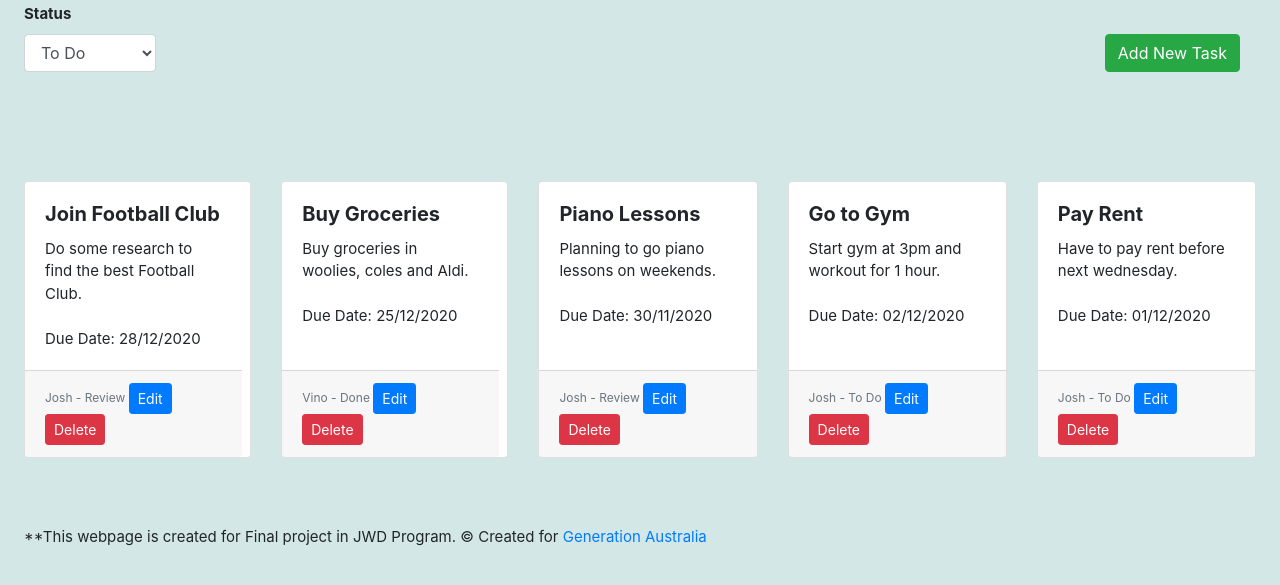
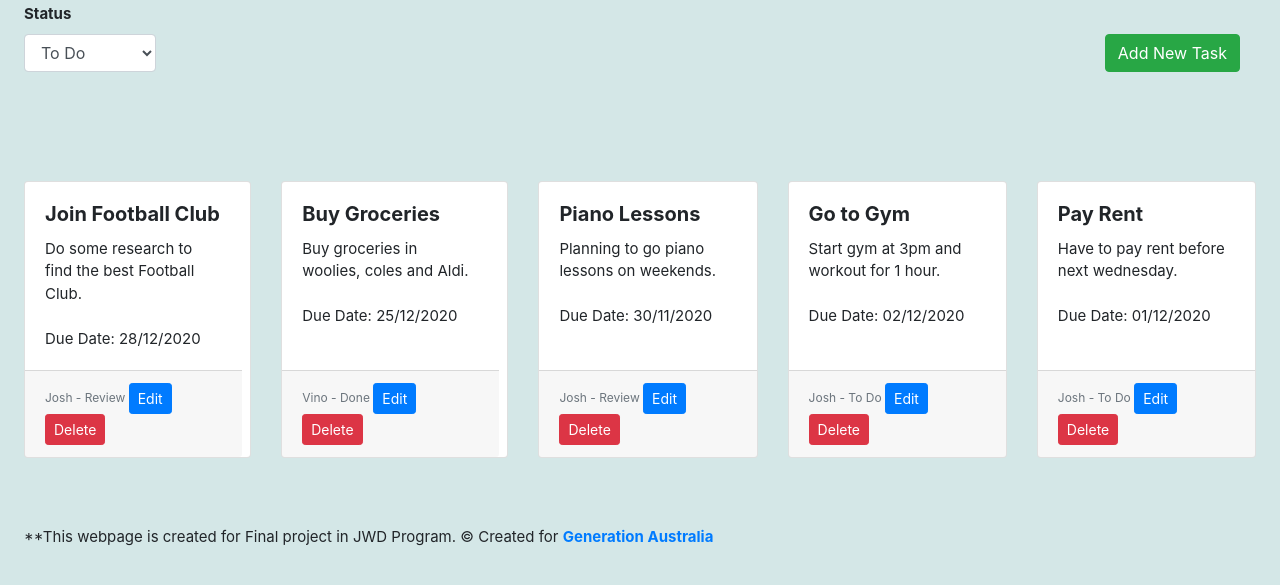
Before and after one commit to Vinoworkspace/finalproject2, a plain HTML site: page index.html in a window 1280 px wide. Shown: the part 83-668 px from the top of the page. Drawn offline with nearby package versions, Linux system fonts and the light colour scheme.

Commit message:
Edit footer text

```diff
--- a/index.html
+++ b/index.html
@@ -385,7 +385,7 @@
         **This webpage is created for Final project in JWD Program. © Created
         for
         <a href="https://australia.generation.org/" target="_blank"
-          >Generation Australia <i class="Gen Aus"></i
+          ><strong>Generation Australia</strong> <i class="Gen Aus"></i
         ></a>
       </p>
     </footer>
```
